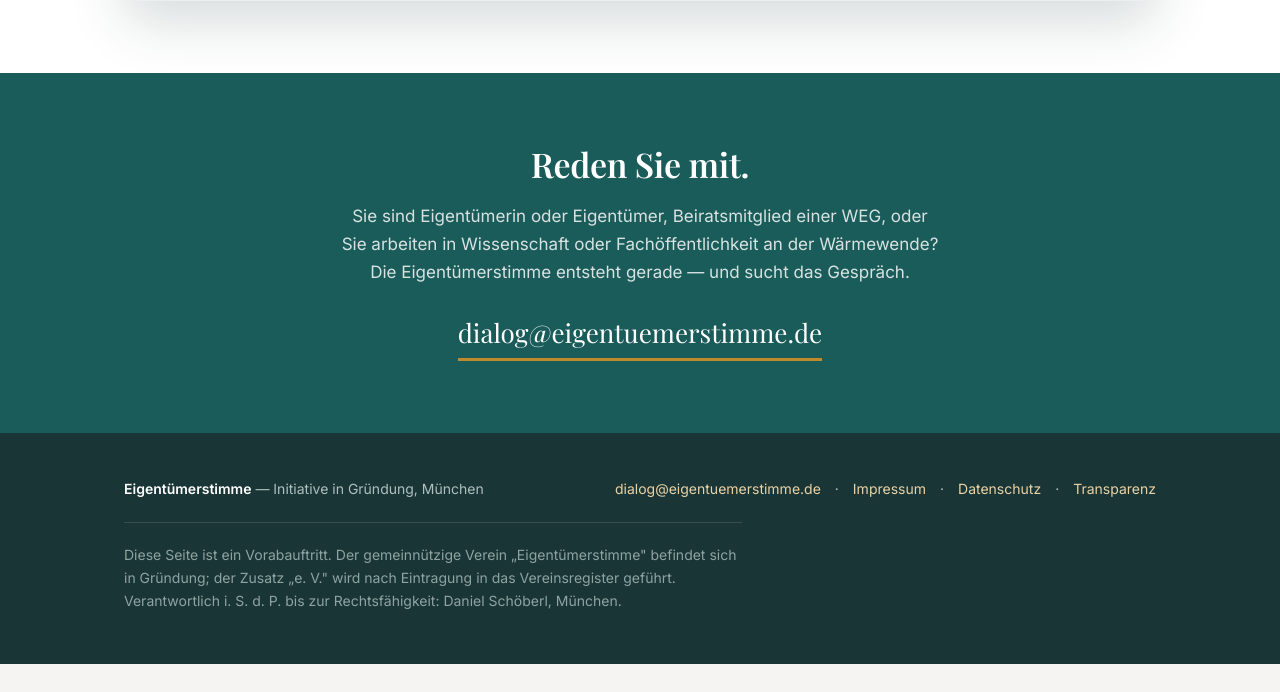
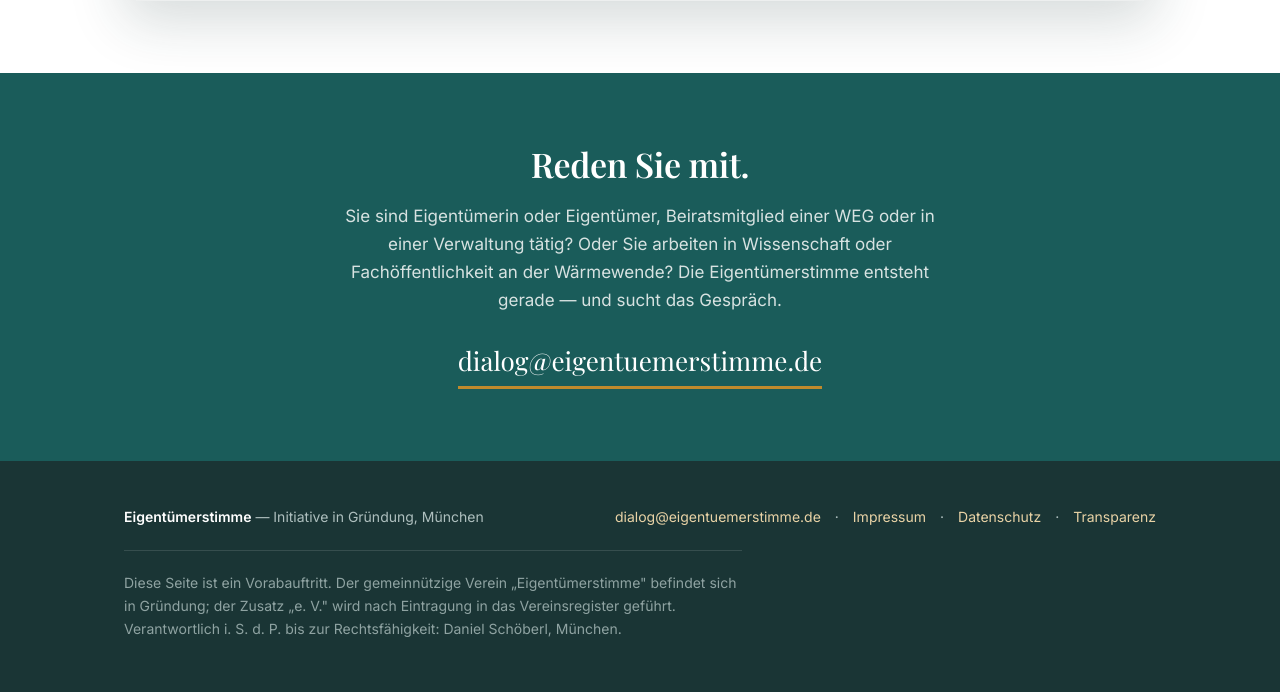
Before and after one commit to dschoeberl/eigentuemerstimme, a plain HTML site: page index.html in a window 1280 px wide. Shown: the part 5506-6198 px from the top of the page. Before the commit the page ends 6170 px from the top, so only its background shows below. Drawn offline with Linux system fonts and the light colour scheme.

Commit message:
Drei Textkorrekturen: Verwalter-Titel und -Label, Dialogabsatz auf der Startseite
Co-Authored-By: Claude Fable 5.2 <noreply@anthropic.com>

```diff
--- a/index.html
+++ b/index.html
@@ -610,8 +610,9 @@
 <section class="dialog">
   <div class="wrap">
     <h2>Reden Sie mit.</h2>
-    <p>Sie sind Eigentümerin oder Eigentümer, Beiratsmitglied einer WEG, oder Sie
-      arbeiten in Wissenschaft oder Fachöffentlichkeit an der Wärmewende?
+    <p>Sie sind Eigentümerin oder Eigentümer, Beiratsmitglied einer WEG oder in einer
+      Verwaltung tätig? Oder Sie arbeiten in Wissenschaft oder Fachöffentlichkeit an der
+      Wärmewende?
       Die Eigentümerstimme entsteht gerade — und sucht das Gespräch.</p>
     <a class="mail" href="mailto:dialog@eigentuemerstimme.de">dialog@eigentuemerstimme.de</a>
   </div>
```
Also changed, not shown: verwalter.html (+2 -2 lines).
